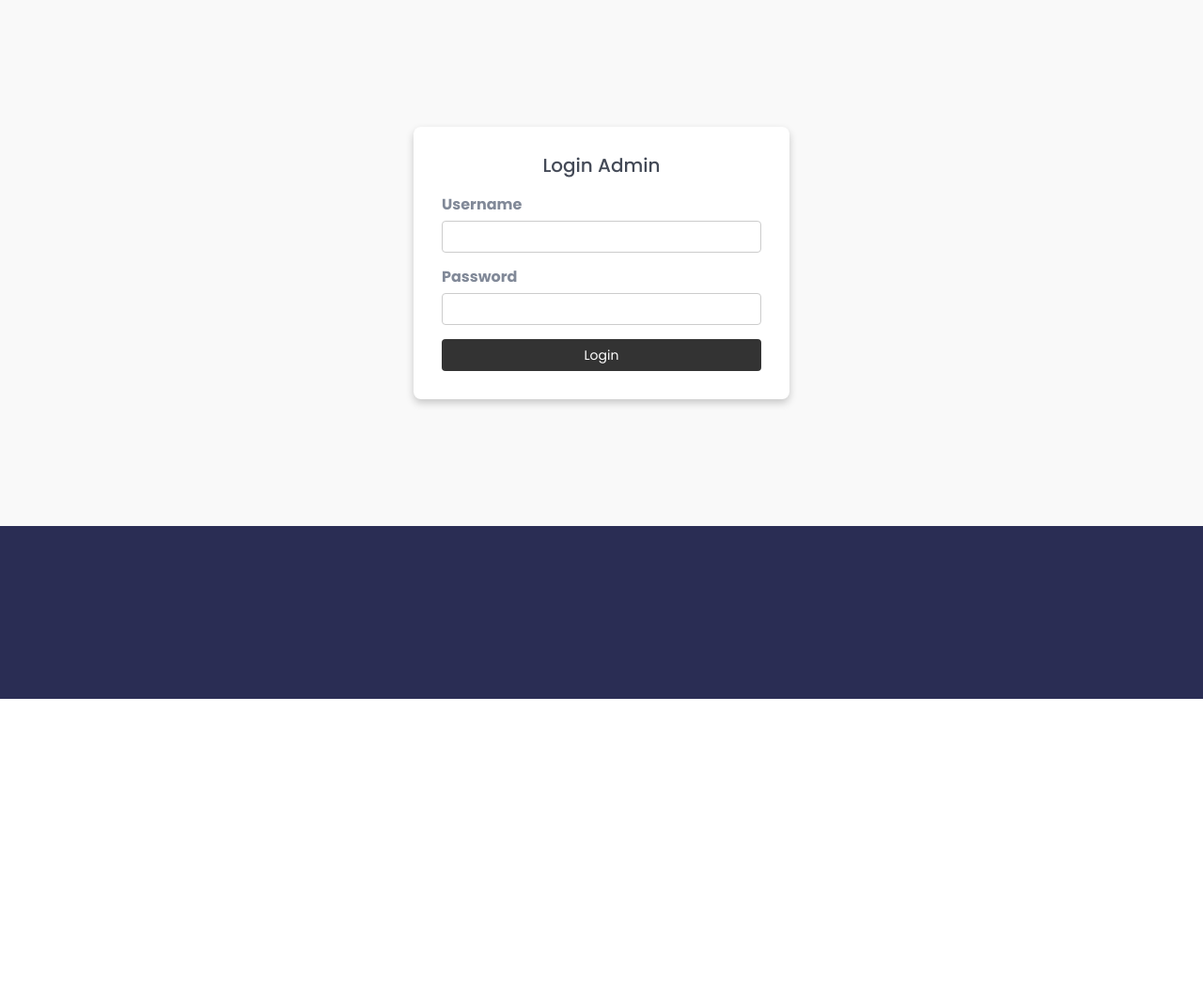
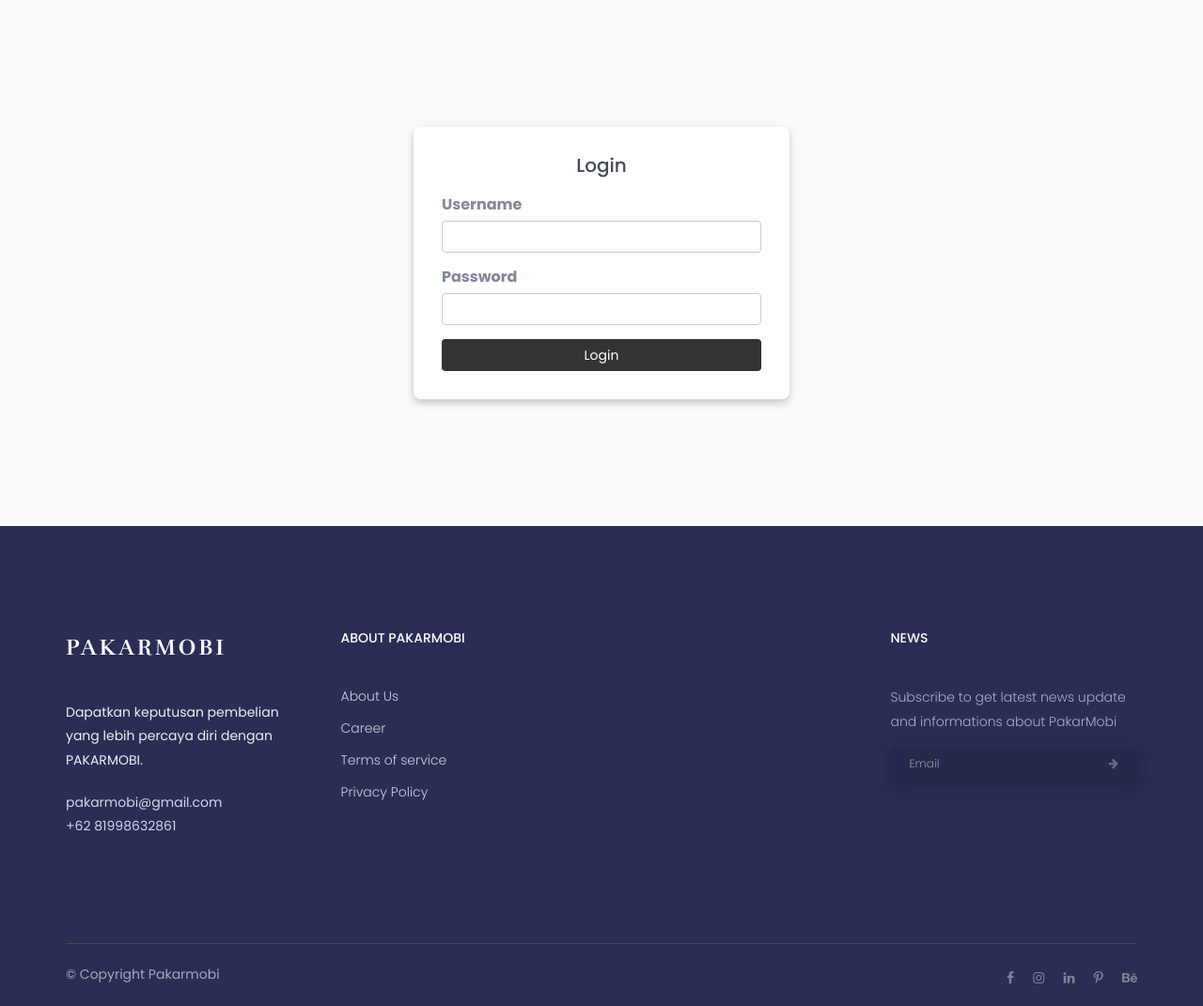
Before and after one commit to daniel2253/pakarmobi, a PHP site: page /login.html in a window 1280 px wide. Shown: the part 114-1185 px from the top of the page at 94% size. Before the commit the page ends 858 px from the top, so only its background shows below. Run offline with PHP 8.4, Linux system fonts and the light colour scheme.

Commit message:
Version 1.0.3

```diff
--- a/login.html
+++ b/login.html
@@ -6,7 +6,7 @@
     <meta charset="utf-8">
     <meta http-equiv="X-UA-Compatible" content="IE=edge">
     <meta name="viewport" content="width=device-width, initial-scale=1">
-
+    <meta name='viewport' content='width=device-width, initial-scale=1'>
     <!--font-family-->
     <link href="https://fonts.googleapis.com/css?family=Poppins:100,100i,200,200i,300,300i,400,400i,500,500i,600,600i,700,700i,800,800i,900,900i" rel="stylesheet">
     <link href="https://fonts.googleapis.com/css?family=Rufina:400,700" rel="stylesheet">
@@ -88,7 +88,7 @@
     <!-- Form Login di Tengah Halaman -->
     <section id="login-section" class="login-section">
         <div class="login-form">
-            <h2>Login Admin</h2>
+            <h2>Login</h2>
             <form action="login-process.php" method="post">
                 <div class="form-group">
                     <label for="username">Username</label>
@@ -98,19 +98,90 @@
                     <label for="password">Password</label>
                     <input type="password" class="form-control" id="password" name="password" required>
                 </div>
-                <button type="submit" class="btn btn-login">Login</button>
+                <button type="submit" class="btn btn-login"> Login</button>
             </form>
         </div>
     </section>
 
     <!-- Footer -->
-    <footer id="contact" class="contact">
+    <footer id="contact"  class="contact">
         <div class="container">
             <div class="footer-top">
-                <!-- Konten footer seperti sebelumnya -->
+                <div class="row">
+                    <div class="col-md-3 col-sm-6">
+                        <div class="single-footer-widget">
+                            <div class="footer-logo">
+                                <a href="index.html">PakarMobi</a>
+                            </div>
+                            <p>
+                                Dapatkan keputusan pembelian yang lebih percaya diri dengan PAKARMOBI.
+                            </p>
+                            <div class="footer-contact">
+                                <p>pakarmobi@gmail.com</p>
+                                <p>+62 81998632861</p>
+                            </div>
+                        </div>
+                    </div>
+                    <div class="col-md-2 col-sm-6">
+                        <div class="single-footer-widget">
+                            <h2>about pakarmobi</h2>
+                            <ul>
+                                <li><a href="#">about us</a></li>
+                                <li><a href="#">career</a></li>
+                                <li><a href="#">terms <span> of service</span></a></li>
+                                <li><a href="#">privacy policy</a></li>
+                            </ul>
+                        </div>
+                    </div>
+
+                    <div class="col-md-offset-4 col-md-3 col-sm-6">
+                        <div class="single-footer-widget">
+                            <h2>news</h2>
+                            <div class="footer-newsletter">
+                                <p>
+                                    Subscribe to get latest news  update and informations about PakarMobi
+                                </p>
+                            </div>
+                            <div class="hm-foot-email">
+                                <div class="foot-email-box">
+                                    <input type="text" class="form-control" placeholder="Email">
+                                </div><!--/.foot-email-box-->
+                                <div class="foot-email-subscribe">
+                                    <span><i class="fa fa-arrow-right"></i></span>
+                                </div><!--/.foot-email-icon-->
+                            </div><!--/.hm-foot-email-->
+                        </div>
+                    </div>
+                </div>
             </div>
-        </div>
-    </footer>
+            <div class="footer-copyright">
+                <div class="row">
+                    <div class="col-sm-6">
+                        <p>
+                            &copy; copyright pakarmobi
+                        </p><!--/p-->
+                    </div>
+                    <div class="col-sm-6">
+                        <div class="footer-social">
+                            <a href="#"><i class="fa fa-facebook"></i></a>
+                            <a href="#"><i class="fa fa-instagram"></i></a>
+                            <a href="#"><i class="fa fa-linkedin"></i></a>
+                            <a href="#"><i class="fa fa-pinterest-p"></i></a>
+                            <a href="#"><i class="fa fa-behance"></i></a>
+                        </div>
+                    </div>
+                </div>
+            </div><!--/.footer-copyright-->
+        </div><!--/.container-->
+
+        <div id="scroll-Top">
+            <div class="return-to-top">
+                <i class="fa fa-angle-up " id="scroll-top" data-toggle="tooltip" data-placement="top" title="" data-original-title="Back to Top" aria-hidden="true"></i>
+            </div>
+
+        </div><!--/.scroll-Top-->
+
+    </footer><!--/.contact-->
 
     <!-- JS Files -->
     <script src="assets/js/jquery.js"></script>
```
Also changed, not shown: assets/css/style.css (+55 -0 lines), cf_calculation.php (deleted, +0 -81 lines), index.php (renamed from index.html, +41 -21 lines), login-process.php (added, +13 -0 lines).
